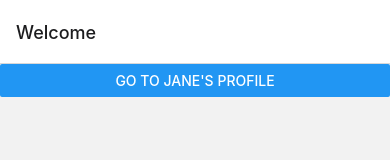
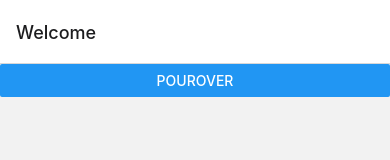
Before and after one commit to robotlions/coffeebook, a React Native app: screen / in a window 390 px wide. Shown: the top 160 px of the page. Built offline with nearby package versions, Linux system fonts and the light colour scheme.

Commit message:
updates nav component names

```diff
--- a/App.js
+++ b/App.js
@@ -27,15 +27,15 @@ function handleSubmit(func, text){
 const HomeScreen = ({ navigation }) => {
   return (
     <Button
-      title="Go to Jane's profile"
+      title="Pourover"
       onPress={() =>
-        navigation.navigate('Profile', { name: 'Jane' })
+        navigation.navigate('Recipe', { name: 'pourover' })
       }
     />
   );
 };
-const ProfileScreen = ({ navigation, route }) => {
-  return <Text>This is {route.params.name}'s profile</Text>;
+const RecipeScreen = ({ navigation, route }) => {
+  return <Text>These are {route.params.name} recipes</Text>;
 };
 const Stack = createNativeStackNavigator();
 
@@ -131,7 +131,7 @@ export default function App() {
       component={HomeScreen}
       options={{ title: 'Welcome' }}
     />
-    <Stack.Screen name="Profile" component={ProfileScreen} />
+    <Stack.Screen name="Recipe" component={RecipeScreen} />
   </Stack.Navigator>
     <ScrollView style={styles.container}>
       <StatusBar style="auto" />
```
